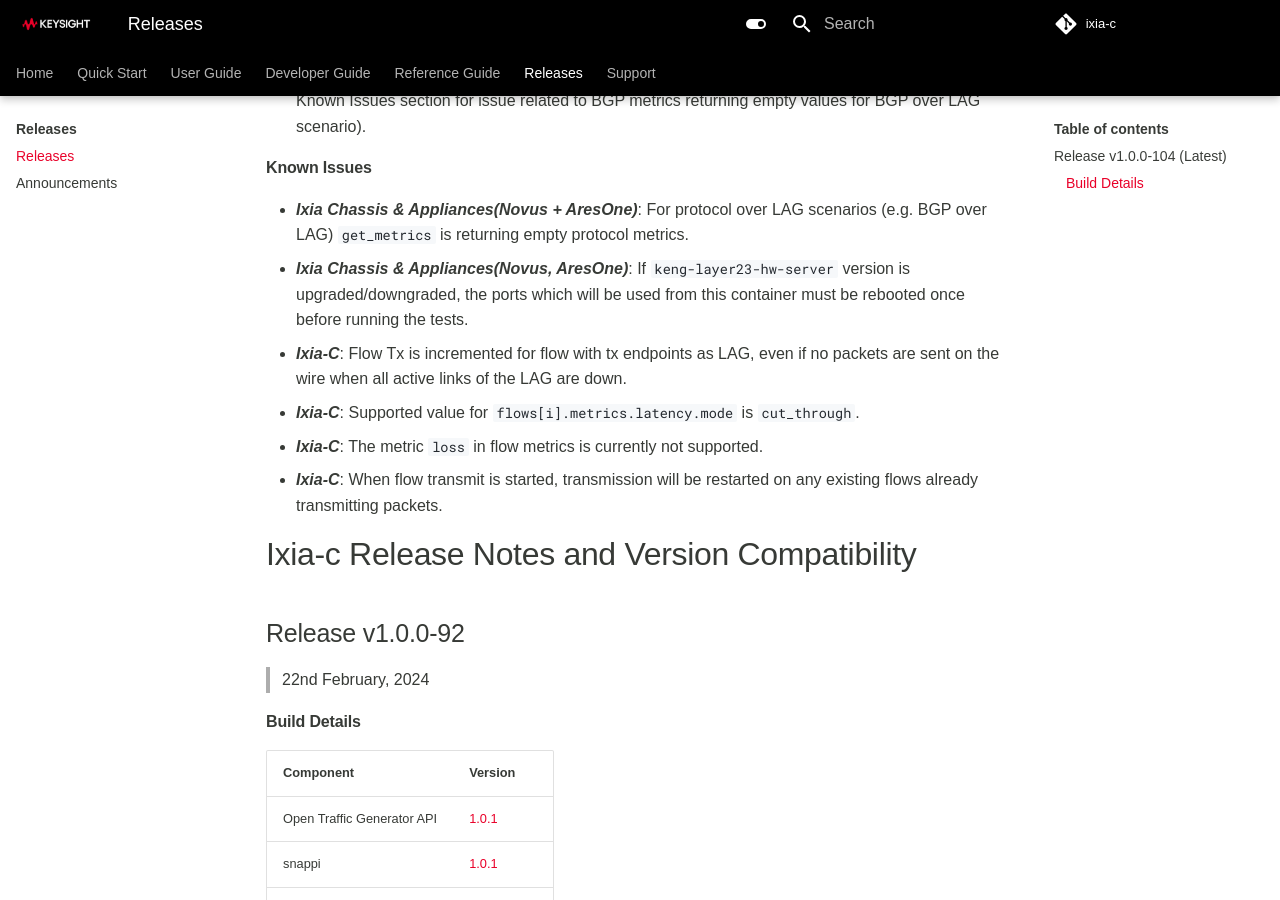
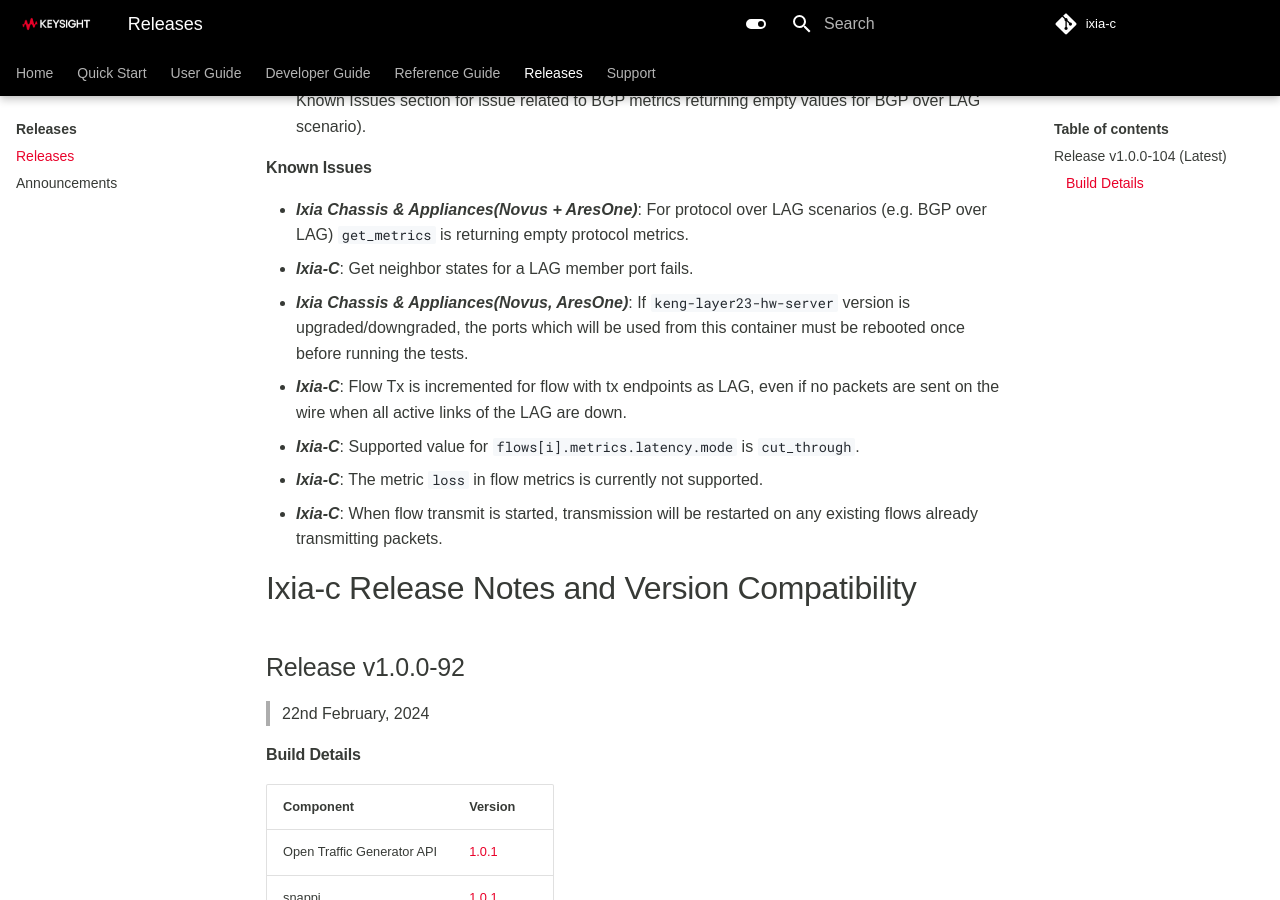
Before and after one commit to open-traffic-generator/ixia-c, an MkDocs documentation site: the page built from docs/releases.md, in a window 1280 px wide and 900 px high, scrolled down 3016 px. Built offline with MkDocs 1.6.1 and Material for MkDocs 9.7.7, drawn with Linux system fonts in a browser that asks for light colours; some web fonts are replaced; comment, search, counter and statistics services are not loaded.

Commit message:
known issues updated

```diff
--- a/docs/releases.md
+++ b/docs/releases.md
@@ -103,6 +103,7 @@
 
 #### Known Issues
 * <b><i>Ixia Chassis & Appliances(Novus + AresOne)</i></b>: For protocol over LAG scenarios (e.g. BGP over LAG) `get_metrics` is returning empty protocol metrics.
+* <b><i>Ixia-C</i></b>: Get neighbor states for a LAG member port fails.
 * <b><i>Ixia Chassis & Appliances(Novus, AresOne)</i></b>: If `keng-layer23-hw-server` version is upgraded/downgraded, the ports which will be used from this container must be rebooted once before running the tests.
 * <b><i>Ixia-C</i></b>: Flow Tx is incremented for flow with tx endpoints as LAG, even if no packets are sent on the wire when all active links of the LAG are down.
 * <b><i>Ixia-C</i></b>: Supported value for `flows[i].metrics.latency.mode` is `cut_through`.
```
